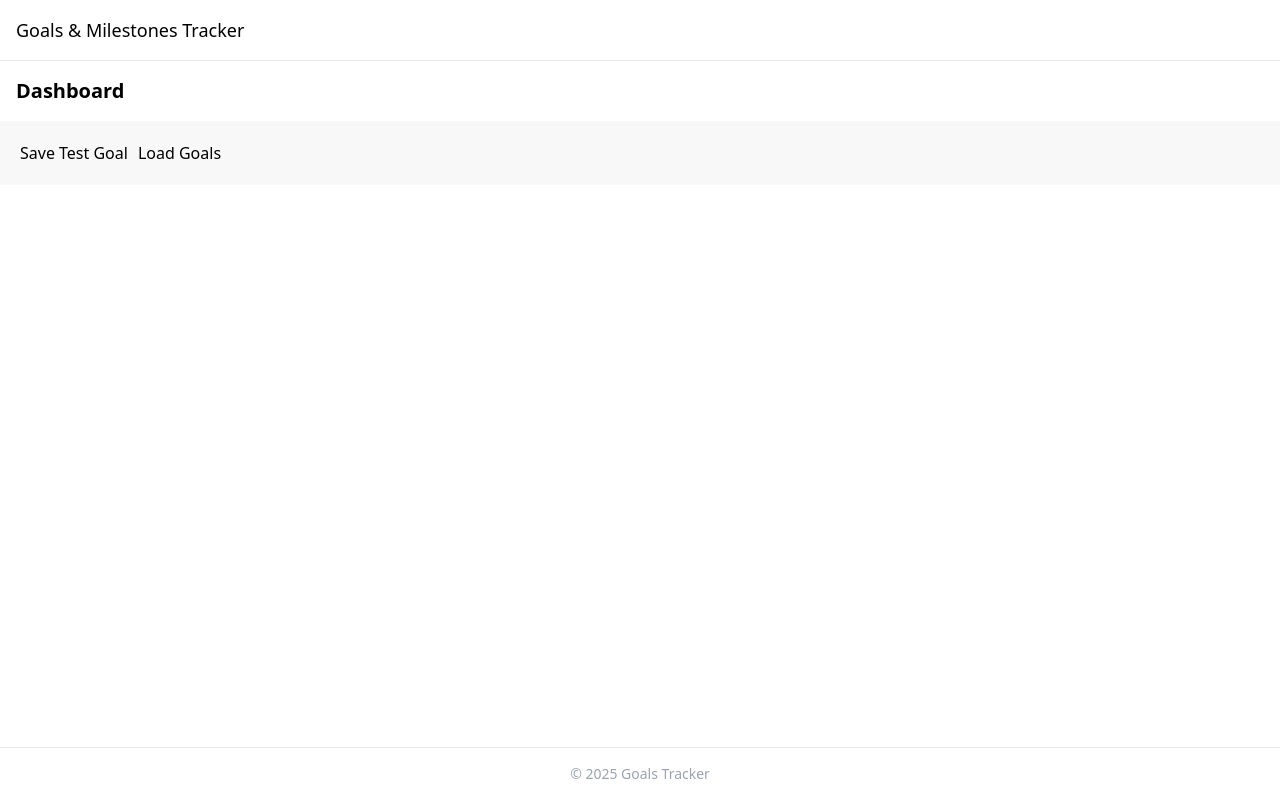
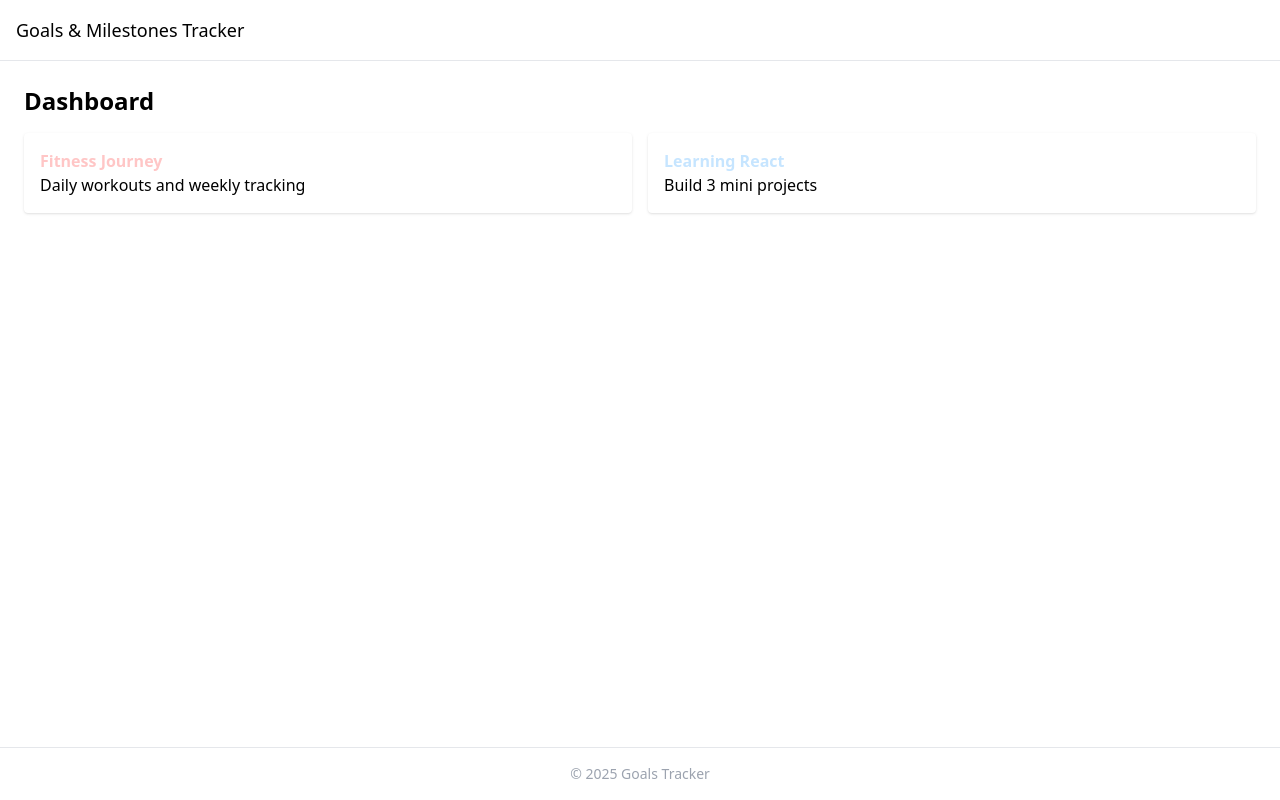
Before and after one commit to hridhu24/goals-milestones-tracker, a React (Vite) app: page / in a window 1280 px wide. Built offline with nearby package versions, Linux system fonts and the light colour scheme.

Commit message:
Global state (Context) + sample data

```diff
--- a/src/App.jsx
+++ b/src/App.jsx
@@ -6,9 +6,6 @@ import Settings from "./pages/Settings";
 
 import Header from "./components/Header";
 import Footer from "./components/Footer";
-
-import { loadGoals, saveGoals } from "./utils/storage";
-
 
 export default function App() {
   return (
@@ -22,37 +19,6 @@ export default function App() {
           <Route path="/timeline" element={<TimelineView />} />
           <Route path="/settings" element={<Settings />} />
         </Routes>
-        <div style={{ padding: "20px", background: "#f8f8f8" }}>
-          <button onClick={() => {
-              saveGoals([
-                {
-                  id: "g1",
-                  title: "Test Goal",
-                  description: "Testing LocalStorage",
-                  category: "Work",
-                  color: "#FFC6C6",
-                  milestones: [],
-                  progress: 0,
-                },
-              ]);
-              alert("Saved to LocalStorage");
-            }}
-          >
-            Save Test Goal
-          </button>
-
-          <button
-            onClick={() => {
-              const goals = loadGoals();
-              console.log(goals);
-              alert("Check console (F12) → goals loaded");
-            }}
-            style={{ marginLeft: "10px" }}
-          >
-            Load Goals
-          </button>
-        </div>
-
       </main>
 
       <Footer />
--- /dev/null
+++ b/src/contexts/GoalsContext.jsx
@@ -0,0 +1,108 @@
+import { createContext, useContext, useEffect, useState } from "react";
+import { loadGoals, saveGoals } from "../utils/storage";
+
+// --- Sample dataset for development ---
+const seedGoals = [
+  {
+    id: "g1",
+    title: "Fitness Journey",
+    description: "Daily workouts and weekly tracking",
+    category: "Health",
+    color: "#FFC6C6",
+    milestones: [
+      { id: "m1", title: "Day 1 - Warmup", dueDate: "2025-01-05", status: "pending" },
+      { id: "m2", title: "Week 1 Complete", dueDate: "2025-01-10", status: "completed" },
+    ],
+  },
+  {
+    id: "g2",
+    title: "Learning React",
+    description: "Build 3 mini projects",
+    category: "Study",
+    color: "#C6E5FF",
+    milestones: [
+      { id: "m1", title: "Finish basics", dueDate: "2025-02-01", status: "pending" },
+    ],
+  },
+];
+
+const GoalsContext = createContext();
+
+export const GoalsContextProvider = ({ children }) => {
+  const [goals, setGoals] = useState([]);
+
+  // Load from LocalStorage OR seed data
+  useEffect(() => {
+    const stored = loadGoals();
+    if (stored.length === 0) {
+      setGoals(seedGoals);
+      saveGoals(seedGoals);
+    } else {
+      setGoals(stored);
+    }
+  }, []);
+
+  // 🟣 ACTIONS
+  const addGoal = (goal) => {
+    const updated = [...goals, goal];
+    setGoals(updated);
+    saveGoals(updated);
+  };
+
+  const updateGoal = (goalId, updatedGoal) => {
+    const updated = goals.map((g) =>
+      g.id === goalId ? { ...g, ...updatedGoal } : g
+    );
+    setGoals(updated);
+    saveGoals(updated);
+  };
+
+  const deleteGoal = (goalId) => {
+    const updated = goals.filter((g) => g.id !== goalId);
+    setGoals(updated);
+    saveGoals(updated);
+  };
+
+  const addMilestone = (goalId, milestone) => {
+    const updated = goals.map((g) =>
+      g.id === goalId
+        ? { ...g, milestones: [...g.milestones, milestone] }
+        : g
+    );
+    setGoals(updated);
+    saveGoals(updated);
+  };
+
+  const updateMilestone = (goalId, milestoneId, updatedData) => {
+    const updated = goals.map((g) =>
+      g.id === goalId
+        ? {
+            ...g,
+            milestones: g.milestones.map((m) =>
+              m.id === milestoneId ? { ...m, ...updatedData } : m
+            ),
+          }
+        : g
+    );
+    setGoals(updated);
+    saveGoals(updated);
+  };
+
+  return (
+    <GoalsContext.Provider
+      value={{
+        goals,
+        addGoal,
+        updateGoal,
+        deleteGoal,
+        addMilestone,
+        updateMilestone,
+      }}
+    >
+      {children}
+    </GoalsContext.Provider>
+  );
+};
+
+// Easy hook
+export const useGoals = () => useContext(GoalsContext);
--- a/src/main.jsx
+++ b/src/main.jsx
@@ -1,13 +1,16 @@
 import React from "react";
 import ReactDOM from "react-dom/client";
-import App from "./App";
+import App from "./App.jsx";
+import "./index.css";
 import { BrowserRouter } from "react-router-dom";
-import "./index.css";
+import { GoalsContextProvider } from "./contexts/GoalsContext.jsx";
 
 ReactDOM.createRoot(document.getElementById("root")).render(
   <React.StrictMode>
     <BrowserRouter>
-      <App />
+      <GoalsContextProvider>
+        <App />
+      </GoalsContextProvider>
     </BrowserRouter>
   </React.StrictMode>
 );
--- a/src/pages/Dashboard/index.jsx
+++ b/src/pages/Dashboard/index.jsx
@@ -1,7 +1,24 @@
+import { useGoals } from "../../contexts/GoalsContext";
+
 export default function Dashboard() {
+  const { goals } = useGoals();
+
+  console.log("Goals from context:", goals);
+
   return (
-    <div className="p-4">
-      <h1 className="text-xl font-semibold">Dashboard</h1>
+    <div className="p-6">
+      <h1 className="text-2xl font-bold">Dashboard</h1>
+
+      <div className="mt-4 grid grid-cols-1 md:grid-cols-2 gap-4">
+        {goals.map((g) => (
+          <div key={g.id} className="p-4 shadow rounded bg-white">
+            <h2 className="font-semibold" style={{ color: g.color }}>
+              {g.title}
+            </h2>
+            <p>{g.description}</p>
+          </div>
+        ))}
+      </div>
     </div>
   );
 }
```
